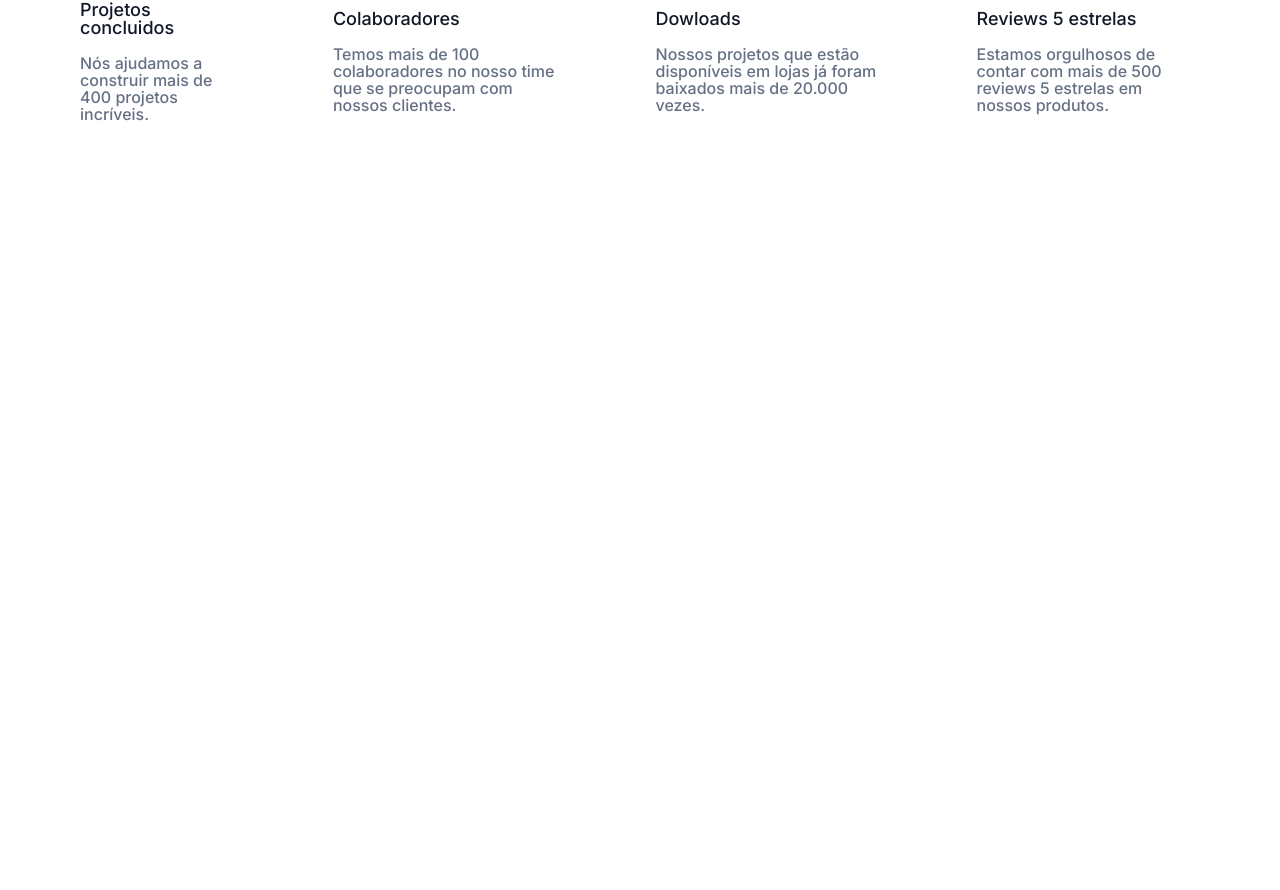
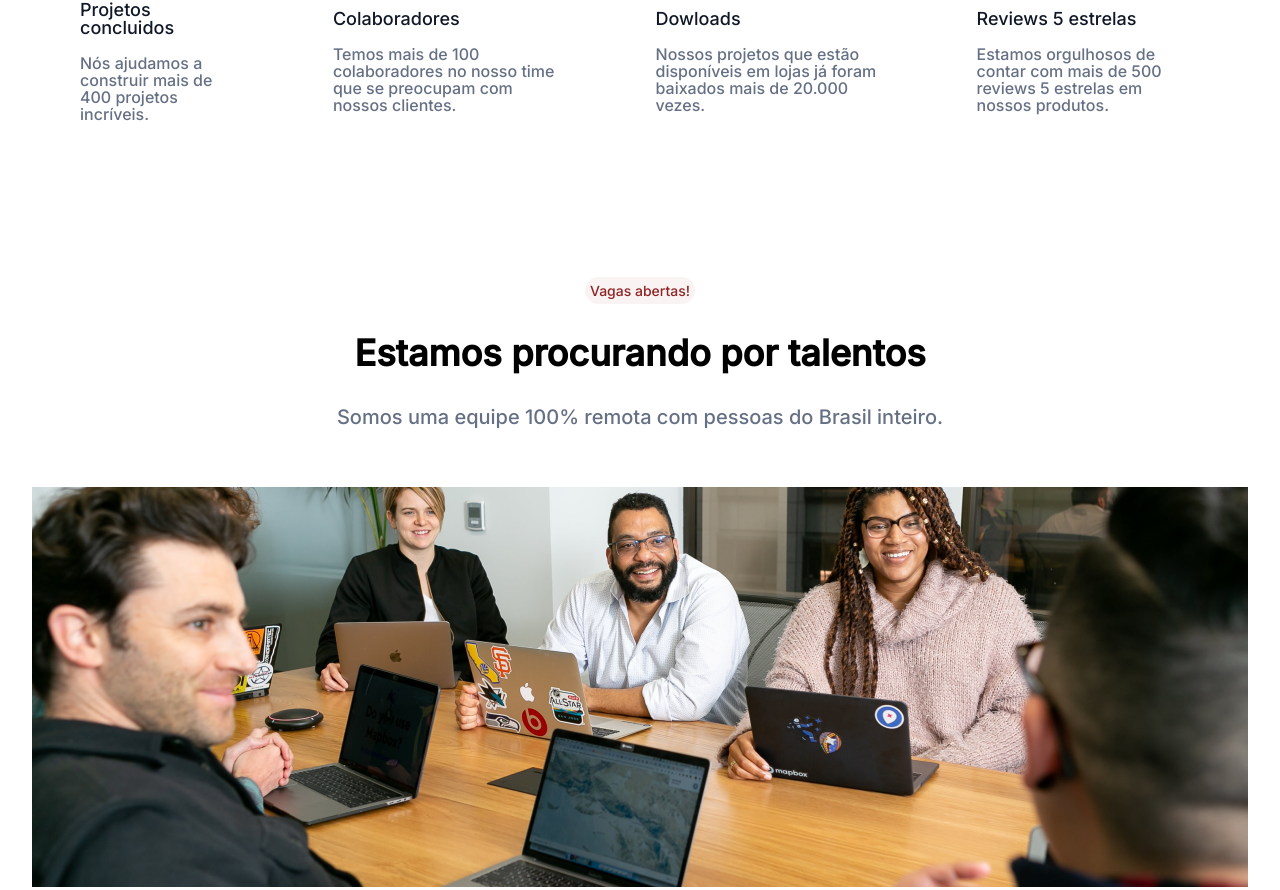
Before and after one commit to NicolasMarceniuk/7daysOfCode__HTML-CSS, a plain HTML site: page index.html in a window 1280 px wide. Shown: the part 701-1591 px from the top of the page. Before the commit the page ends 984 px from the top, so only its background shows below. Drawn offline with Linux system fonts and the light colour scheme.

Commit message:
desafio dia 4 concluido

```diff
--- a/index.html
+++ b/index.html
@@ -66,5 +66,14 @@
                 <span class="metricas__texto">Estamos orgulhosos de contar com mais de 500 reviews 5 estrelas em nossos produtos.</span>
             </div>
         </section>
+
+        <section class="banner-container">
+                <span class="banner__texto">Vagas abertas!</span>
+                <h2 class="banner__titulo">Estamos procurando por talentos</h2>
+                <p class="banner__descricao">Somos uma equipe 100% remota com pessoas do Brasil inteiro.</p>
+                <div class="banner__imagem">
+                    <img src="img/banner.png" alt="Banner" class="banner">
+                </div>
+        </section>
     </body>
 </html>
--- /dev/null
+++ b/style/banner.css
@@ -0,0 +1,28 @@
+.banner-container {
+    text-align: center;
+}
+
+.banner__texto {
+    padding: 5px;
+    font-size: 14px;
+    font-weight: 500;
+    font-family: 'Inter';
+    border-radius: 18px;
+    color: var(--vermelho-fundo);
+    background-color: rgba(142, 36, 36, 0.05);;
+}
+
+.banner__titulo {
+    padding: 1em;
+    font-size: 36px;
+    font-weight: 600;
+    font-family: 'Inter';
+}
+
+.banner__descricao {
+    padding: 0 0 3em;
+    font-size: 20px;
+    font-weight: 400;
+    font-family: 'Inter';
+    color: var(--azul-claro);
+}
--- a/styles.css
+++ b/styles.css
@@ -1,6 +1,7 @@
 @import url(style/header.css);
 @import url(style/sobre.css);
 @import url(style/metricas.css);
+@import url(style/banner.css);
 
 :root {
     --Cor-titulo: #3A404E;
```
Also changed, not shown: IMG/banner.png (added), 1 other file.
